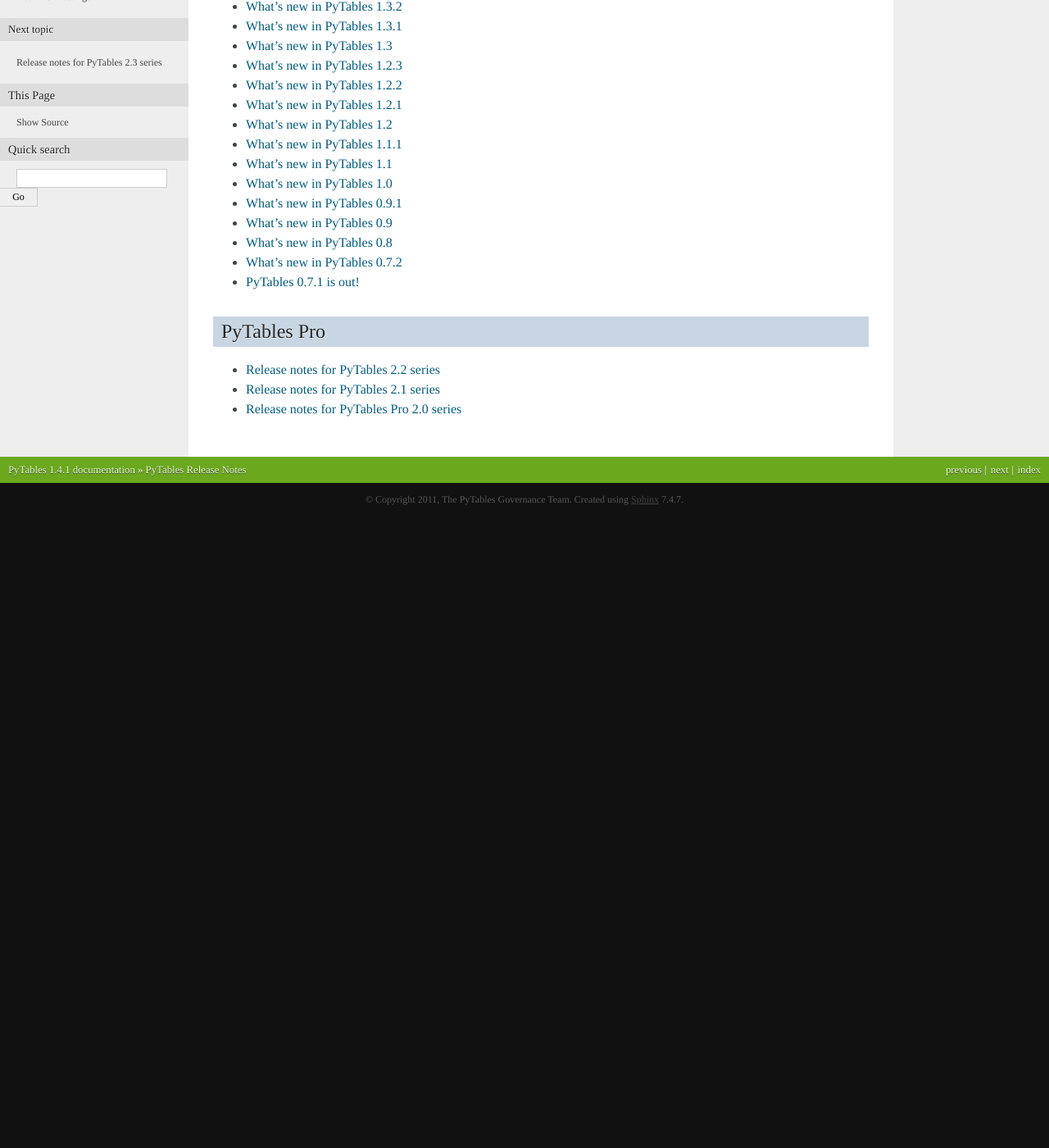
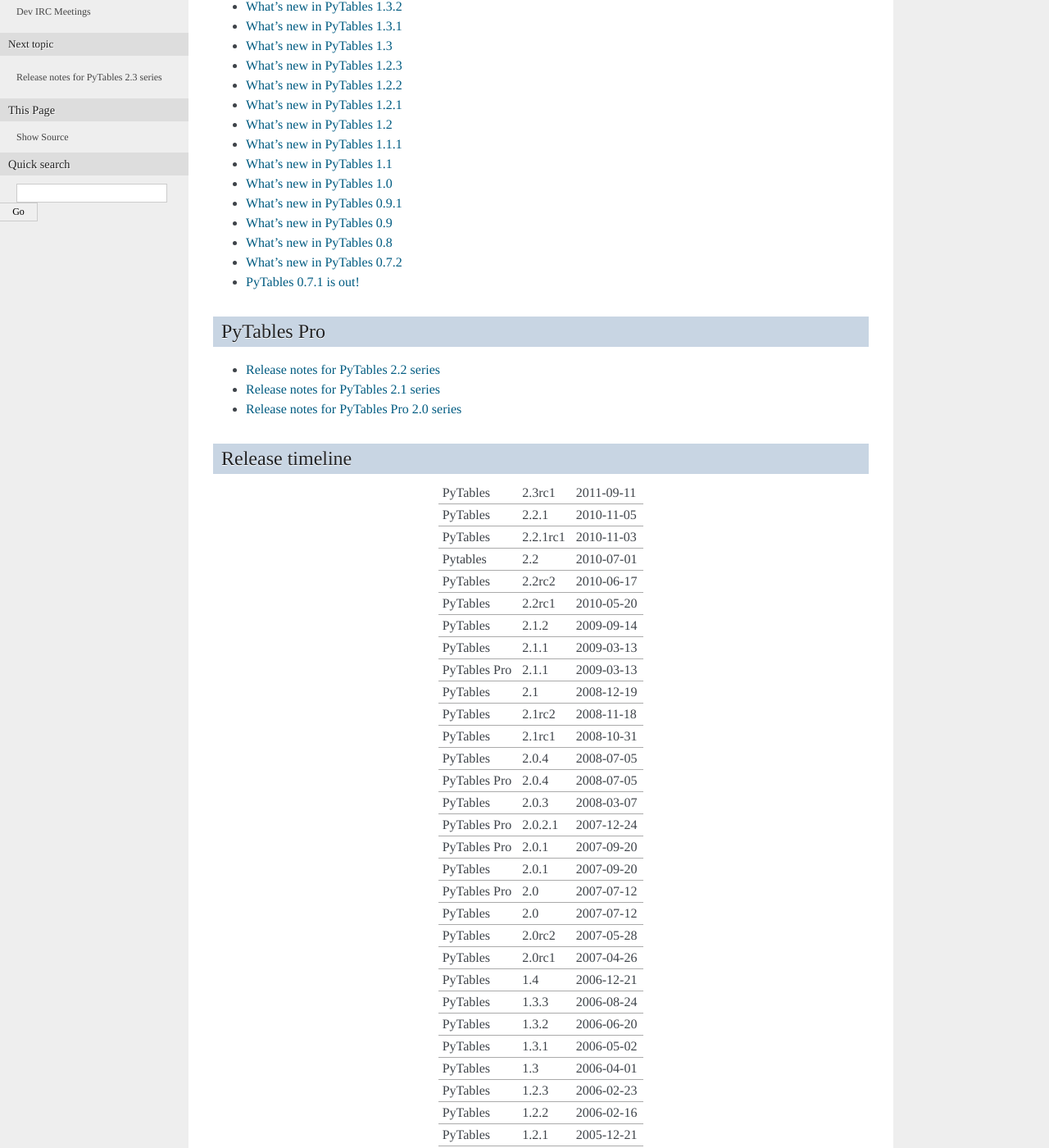
Before and after one commit to PyTables/PyTables, a Sphinx documentation site: the page built from doc/source/release_notes.rst, in a window 1280 px wide and 1400 px high, scrolled down 330 px. Shown: the whole window at 82% size. Built offline with Sphinx 7.4.7, drawn with Linux system fonts in a browser that asks for light colours; formulas are drawn with MathJax 3; before the commit the page ends 960 px from its top, so only the background shows below that; some of the changed text lies outside the part shown.

Commit message:
Added release timeline

```diff
--- a/doc/source/release_notes.rst
+++ b/doc/source/release_notes.rst
@@ -30,6 +30,7 @@
     release-notes/RELEASE_NOTES_v0.7.2
     release-notes/RELEASE_NOTES_v0.7.1
 
+
 PyTables Pro
 ------------
 
@@ -39,3 +40,53 @@
     release-notes/RELEASE_NOTES_v2.2.x-pro
     release-notes/RELEASE_NOTES_v2.1.x-pro
     release-notes/RELEASE_NOTES_v2.0.x-pro
+
+
+Release timeline
+----------------
+
+=============== =========== ==========
+PyTables        2.3rc1      2011-09-11
+PyTables        2.2.1       2010-11-05
+PyTables        2.2.1rc1    2010-11-03
+Pytables        2.2         2010-07-01
+PyTables        2.2rc2      2010-06-17
+PyTables        2.2rc1      2010-05-20
+PyTables        2.1.2       2009-09-14
+PyTables        2.1.1       2009-03-13
+PyTables Pro    2.1.1       2009-03-13
+PyTables        2.1         2008-12-19
+PyTables        2.1rc2      2008-11-18
+PyTables        2.1rc1      2008-10-31
+PyTables        2.0.4       2008-07-05
+PyTables Pro    2.0.4       2008-07-05
+PyTables        2.0.3       2008-03-07
+PyTables Pro    2.0.2.1     2007-12-24
+PyTables Pro    2.0.1       2007-09-20
+PyTables        2.0.1       2007-09-20
+PyTables Pro    2.0         2007-07-12
+PyTables        2.0         2007-07-12
+PyTables        2.0rc2      2007-05-28
+PyTables        2.0rc1      2007-04-26
+PyTables        1.4         2006-12-21
+PyTables        1.3.3       2006-08-24
+PyTables        1.3.2       2006-06-20
+PyTables        1.3.1       2006-05-02
+PyTables        1.3         2006-04-01
+PyTables        1.2.3       2006-02-23
+PyTables        1.2.2       2006-02-16
+PyTables        1.2.1       2005-12-21
+PyTables        1.2         2005-11-22
+PyTables        1.1.1       2005-09-13
+PyTables        1.1         2005-07-14
+PyTables        1.0         2005-05-12
+PyTables        0.9.1       2004-12-02
+PyTables-       0.9         2004-11-08
+PyTables        0.8.1       2004-07-13
+PyTables        0.8         2004-03-03
+PyTables        0.7.2       2003-09-22
+PyTables        0.7         2003-07-31
+PyTables        0.5.1       2003-05-14
+PyTables        0.5         2003-05-10
+Pytables        0.4         2003-03-19
+=============== =========== ==========
```
